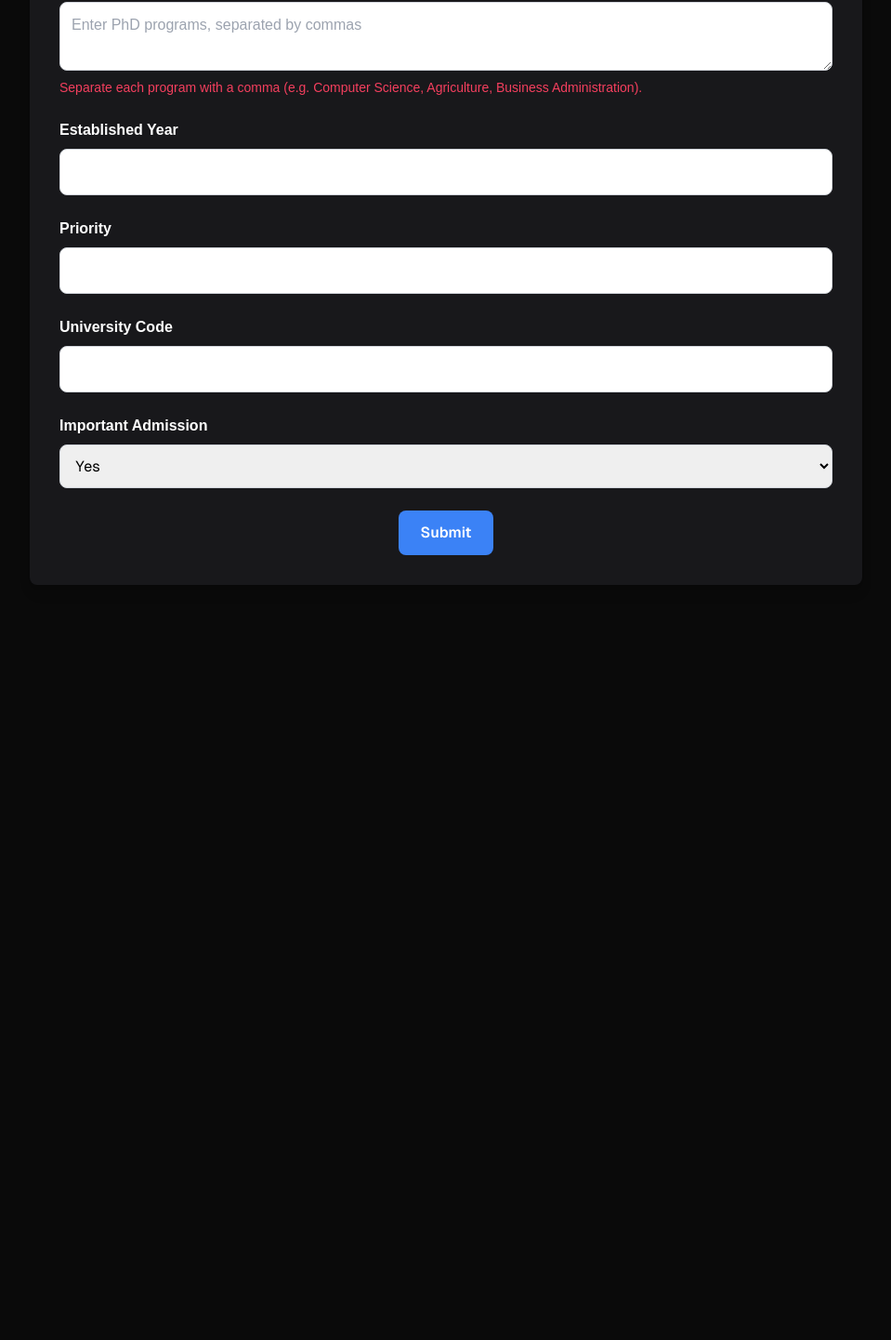
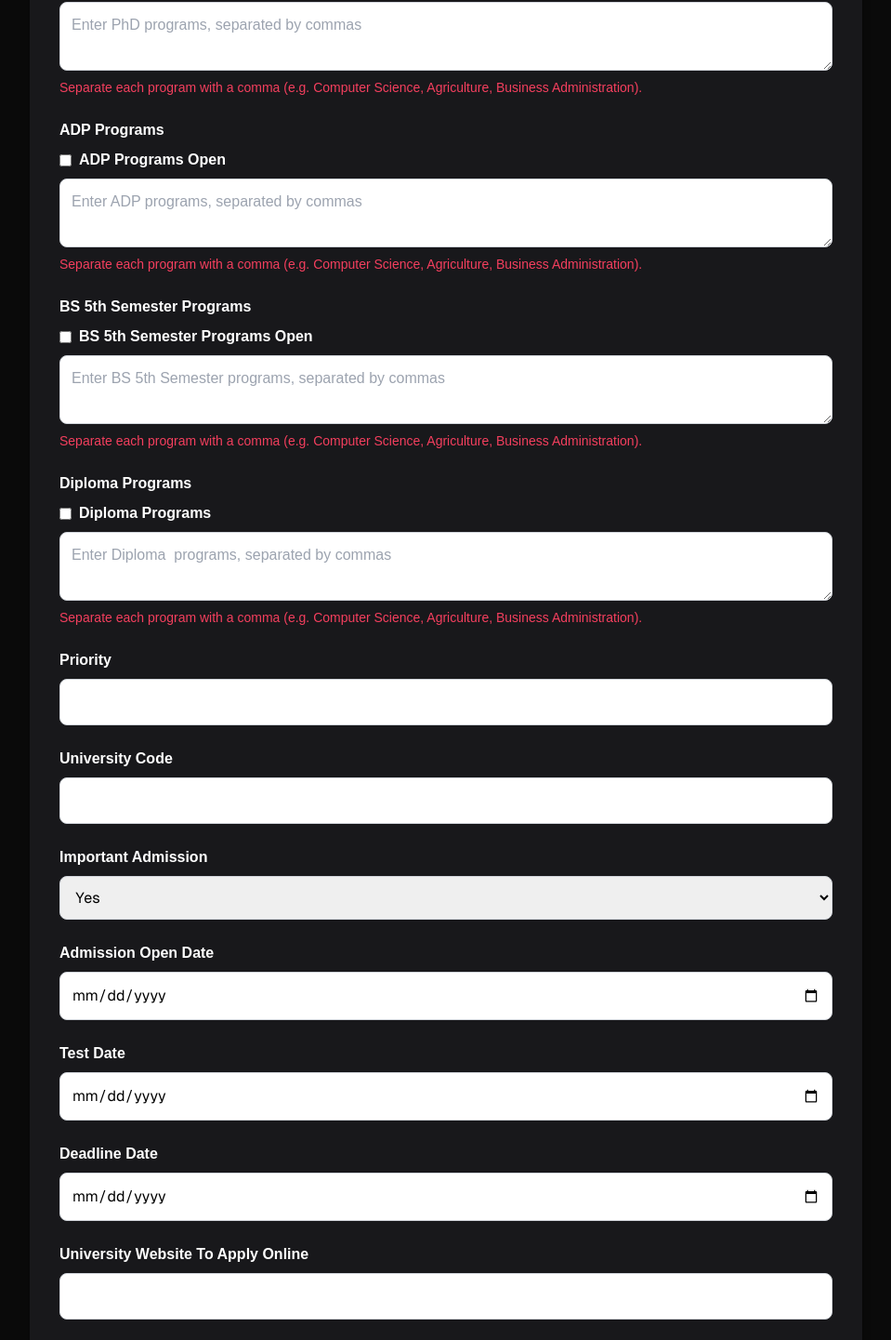
Before and after one commit to ahmed0234/Pak-Educ-Career-Website, a Next.js app: page /admin in a window 1280 px wide. Shown: the part 1000-2441 px from the top of the page at 93% size, without its empty margins (160-1119 px from the left). Before the commit the page ends 1669 px from the top, so only its background shows below. Built offline with nearby package versions, Linux system fonts and the light colour scheme.

Commit message:
Updated the Admin Form

```diff
--- a/app/admin/page.tsx
+++ b/app/admin/page.tsx
@@ -14,7 +14,7 @@ const page = () => {
             <input
               type="text"
               id="name"
-              name="name"
+              name="university name"
               required
               className="border border-gray-300 text-black font-[family-name:var(--font-geist-sans)] rounded-lg p-3 focus:outline-none focus:ring-2 focus:ring-blue-500"
             />
@@ -37,15 +37,16 @@ const page = () => {
           {/* Admission Status */}
           <div className="flex flex-col">
             <label htmlFor="admissionStatus" className="mb-2 font-semibold">
-              Admission Status
+              Sector
             </label>
             <select
               id="admissionStatus"
-              name="admissionStatus"
+              name="sector"
               className="border border-gray-300 text-black font-[family-name:var(--font-geist-sans)] rounded-lg p-3 focus:outline-none focus:ring-2 focus:ring-blue-500"
             >
-              <option value="true">Open</option>
-              <option value="false">Closed</option>
+              <option value="true">Government</option>
+              <option value="false">Semi Government</option>
+              <option value="false">Private</option>
             </select>
           </div>
 
@@ -145,18 +146,112 @@ const page = () => {
             </p>
           </div>
 
-          {/* Established Year */}
+
+
+
+
+          {/* ADP Programs */}
           <div className="flex flex-col">
-            <label htmlFor="establishedYear" className="mb-2 font-semibold">
-              Established Year
+            <label htmlFor="bsPrograms" className="mb-2 font-semibold">
+            ADP Programs
             </label>
-            <input
-              type="number"
-              id="establishedYear"
-              name="establishedYear"
-              className="border border-gray-300 text-black font-[family-name:var(--font-geist-sans)] rounded-lg p-3 focus:outline-none focus:ring-2 focus:ring-blue-500"
+            <div className="flex items-center gap-2 mb-2">
+              <input
+                type="checkbox"
+                id="adp_programs_open"
+                name="adp_programs_open"
+                className="focus:ring-2 focus:ring-blue-500"
+              />
+              <label htmlFor="adp_programs_open" className="font-semibold">
+              ADP Programs Open
+              </label>
+            </div>
+
+            {/* Textarea for Adding Programs */}
+            <textarea
+              id="adp_programs"
+              name="adp_programs"
+              placeholder="Enter ADP programs, separated by commas"
+              className="border text-black border-gray-300 rounded-lg p-3 focus:outline-none focus:ring-2 focus:ring-blue-500"
             />
+
+            {/* Additional Info */}
+            <p className="text-sm text-rose-500 mt-2">
+              Separate each program with a comma (e.g. Computer Science,
+              Agriculture, Business Administration).
+            </p>
           </div>
+             {/* ADP Programs */}
+
+
+             {/* BS 5th Semester */}
+          <div className="flex flex-col">
+            <label htmlFor="bsPrograms" className="mb-2 font-semibold">
+            BS 5th Semester Programs
+            </label>
+            <div className="flex items-center gap-2 mb-2">
+              <input
+                type="checkbox"
+                id="bs_5th_semester"
+                name="bs_5th_semester"
+                className="focus:ring-2 focus:ring-blue-500"
+              />
+              <label htmlFor="bs_5th_semester" className="font-semibold">
+              BS 5th Semester Programs Open
+              </label>
+            </div>
+
+            {/* Textarea for Adding Programs */}
+            <textarea
+              id="bs_5th_semester_programs"
+              name="bs_5th_semester_programs"
+              placeholder="Enter BS 5th Semester programs, separated by commas"
+              className="border text-black border-gray-300 rounded-lg p-3 focus:outline-none focus:ring-2 focus:ring-blue-500"
+            />
+
+            {/* Additional Info */}
+            <p className="text-sm text-rose-500 mt-2">
+              Separate each program with a comma (e.g. Computer Science,
+              Agriculture, Business Administration).
+            </p>
+          </div>
+             {/* BS 5th Semester */}
+
+
+             {/* Diploma  */}
+          <div className="flex flex-col">
+            <label htmlFor="bsPrograms" className="mb-2 font-semibold">
+            Diploma  Programs
+            </label>
+            <div className="flex items-center gap-2 mb-2">
+              <input
+                type="checkbox"
+                id="diploma_programs_open"
+                name="diploma_programs_open"
+                className="focus:ring-2 focus:ring-blue-500"
+              />
+              <label htmlFor="diploma_programs_open" className="font-semibold">
+              Diploma  Programs
+              </label>
+            </div>
+
+            {/* Textarea for Adding Programs */}
+            <textarea
+              id="diploma_programs"
+              name="diploma_programs"
+              placeholder="Enter Diploma  programs, separated by commas"
+              className="border text-black border-gray-300 rounded-lg p-3 focus:outline-none focus:ring-2 focus:ring-blue-500"
+            />
+
+            {/* Additional Info */}
+            <p className="text-sm text-rose-500 mt-2">
+              Separate each program with a comma (e.g. Computer Science,
+              Agriculture, Business Administration).
+            </p>
+          </div>
+             {/* Diploma  */}
+
+
 
           {/* Priority */}
           <div className="flex flex-col">
@@ -200,6 +295,67 @@ const page = () => {
             </select>
           </div>
 
+
+          {/*  Admission Open Date */}
+                <div className="flex flex-col">
+                  <label htmlFor="admissionApplyDate" className="mb-2 font-semibold">
+                    Admission Open Date
+                  </label>
+                  <input
+                    type="date"
+                    id="admissionopendate"
+                    name="admissionopendate"
+                    required
+                    className="border border-gray-300 text-black font-[family-name:var(--font-geist-sans)] rounded-lg p-3 focus:outline-none focus:ring-2 focus:ring-blue-500"
+                  />
+                </div>
+           {/*  Admission Open Date */}
+
+                {/* Test Date */}
+                <div className="flex flex-col">
+                  <label htmlFor="testDate" className="mb-2 font-semibold">
+                    Test Date
+                  </label>
+                  <input
+                    type="date"
+                    id="testDate"
+                    name="testDate"
+                    required
+                    className="border border-gray-300 text-black font-[family-name:var(--font-geist-sans)] rounded-lg p-3 focus:outline-none focus:ring-2 focus:ring-blue-500"
+                  />
+                </div>
+                  {/* Test Date */}
+
+                  {/* DeadLine Date */}
+                <div className="flex flex-col">
+                  <label htmlFor="testDate" className="mb-2 font-semibold">
+                    Deadline Date
+                  </label>
+                  <input
+                    type="date"
+                    id="deadlinedate"
+                    name="deadlinedate"
+                    required
+                    className="border border-gray-300 text-black font-[family-name:var(--font-geist-sans)] rounded-lg p-3 focus:outline-none focus:ring-2 focus:ring-blue-500"
+                  />
+                </div>
+                  {/* University Website*/}
+
+                  <div className="flex flex-col">
+                  <label htmlFor="testDate" className="mb-2 font-semibold">
+                    University Website To Apply Online
+                  </label>
+                  <input
+                    type="text"
+                    id="universitywebsite"
+                    name="universitywebsite"
+                    required
+                    className="border border-gray-300 text-black font-[family-name:var(--font-geist-sans)] rounded-lg p-3 focus:outline-none focus:ring-2 focus:ring-blue-500"
+                  />
+                </div>
+                  {/* University Website*/}
+
+
           {/* Submit Button */}
           <div className="flex justify-center">
             <button
```
